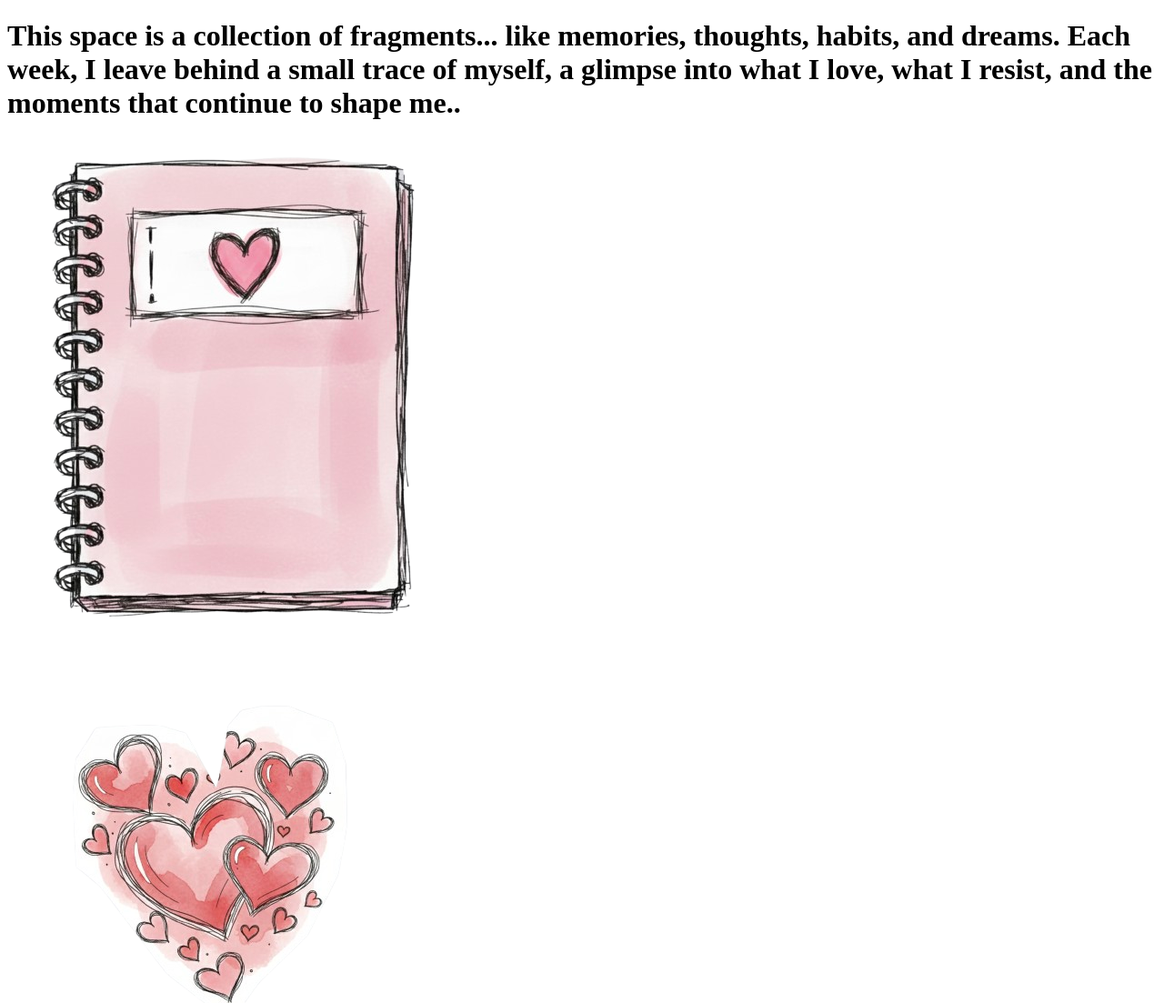
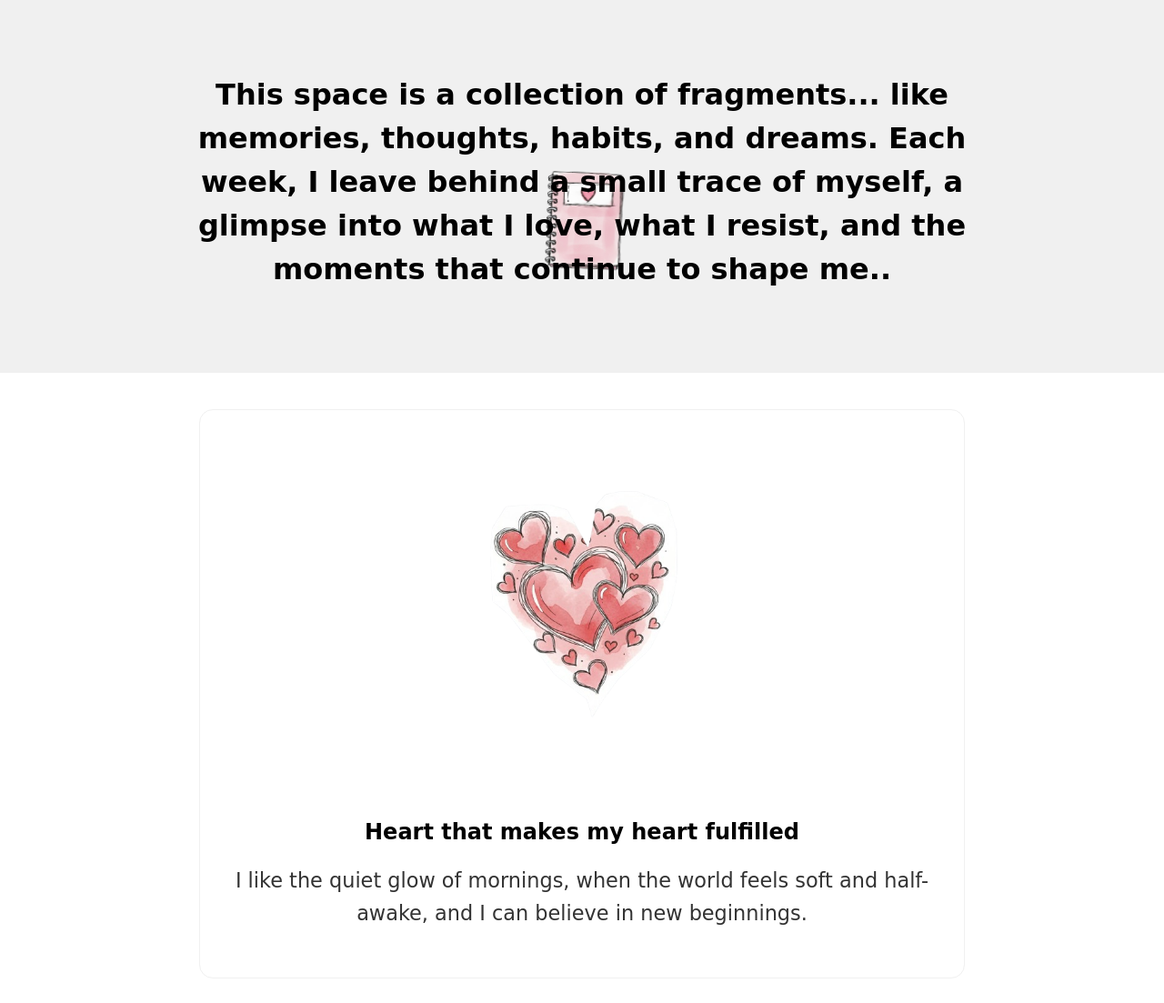
Before and after one commit to rubyyun0709-star/core1Fall25, a plain HTML site: page index.html in a window 1280 px wide. Shown: the top 1103 px of the page at 91% size. Drawn offline with Linux system fonts and the light colour scheme.

Commit message:
Update index.html

```diff
--- a/index.html
+++ b/index.html
@@ -4,6 +4,95 @@
   <meta charset="UTF-8">
   <meta name="viewport" content="width=device-width, initial-scale=1.0">
   <title>Fragments of Me</title>
+
+  <style>
+    body {
+      background-color: #fff;
+      font-family: "Bradley Hand", "Lucida Handwriting", cursive;
+      color: #000;
+      margin: 0;
+      padding: 0;
+    }
+
+    header {
+      position: relative;
+      background-color: #f0f0f0;
+      text-align: center;
+      padding: 80px 20px;
+      height: 250px;
+      overflow: hidden;
+    }
+
+    header h1 {
+      position: relative;
+      z-index: 1;
+      max-width: 900px;
+      margin: 0 auto;
+      line-height: 1.5;
+    }
+
+    .floating-diary {
+      position: absolute;
+      width: 100px;
+      top: 60%;
+      left: 50%;
+      transform: translate(-50%, -50%);
+      animation: floatDiary 4s ease-in-out infinite alternate;
+    }
+
+    @keyframes floatDiary {
+      0% { transform: translate(-50%, -50%) translateY(0px) rotate(0deg); }
+      50% { transform: translate(-50%, -50%) translateY(-10px) rotate(5deg); }
+      100% { transform: translate(-50%, -50%) translateY(0px) rotate(0deg); }
+    }
+
+    main {
+      display: flex;
+      flex-direction: column;
+      align-items: center;
+      gap: 30px;
+      padding: 40px 20px;
+    }
+
+    .entry {
+      width: 800px;
+      min-height: 450px;
+      background-color: #fff;
+      border: 1px solid #f0f0f0;
+      border-radius: 15px;
+      text-align: center;
+      padding: 30px 20px;
+      transition: transform 0.3s, box-shadow 0.3s;
+    }
+
+    .entry:hover {
+      transform: translateY(-7px);
+      box-shadow: 0 12px 24px rgba(0,0,0,0.2);
+    }
+
+    .entry img {
+      width: 300px;
+      margin-bottom: 15px;
+      cursor: pointer;
+      transition: transform 0.3s;
+    }
+
+    .entry img:hover {
+      transform: scale(1.2);
+    }
+
+    .entry h2 {
+      font-size: 1.5em;
+      margin: 15px 0 10px 0;
+    }
+
+    .entry p {
+      font-size: 1.4em;
+      line-height: 1.6;
+      color: #333;
+    }
+
+  </style>
 
 </head>
 <body>
```
